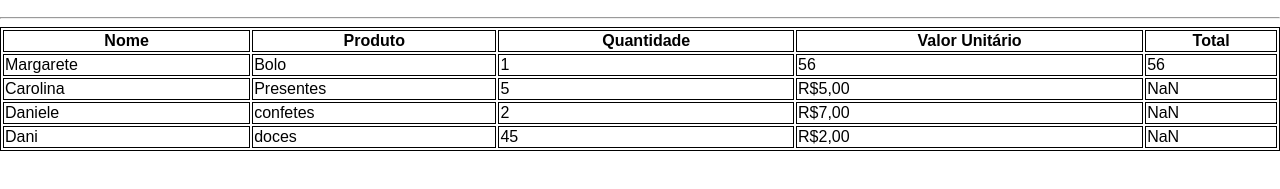
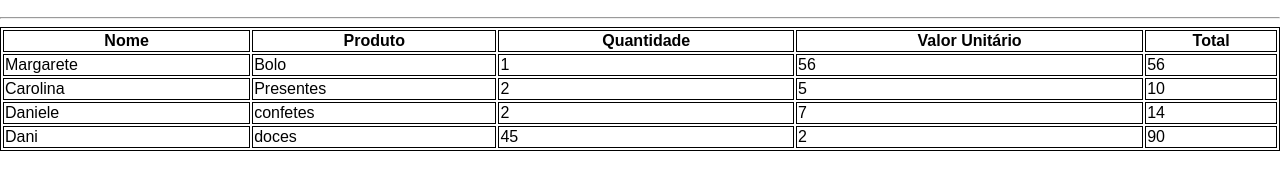
Before and after one commit to Leox-wf/FazendoArte, a plain HTML site: page index.html in a window 1280 px wide. Shown: the part 183-372 px from the top of the page. Drawn offline with Linux system fonts and the light colour scheme.

Commit message:
Add files via upload

```diff
--- a/index.html
+++ b/index.html
@@ -1,5 +1,5 @@
 <!DOCTYPE html>
-<html lang="en">
+<html lang="pt-br">
 
 <head>
     <meta charset="UTF-8">
@@ -35,31 +35,31 @@
                         <td class="info-produto">Bolo</td>
                         <td class="info-qtde">1</td>
                         <td class="info-valor">56</td>
-                        <td class="info-total">56</td>
+                        <td class="info-total"></td>
                     </tr>
 
                     <tr class="cliente">
                         <td class="info-nome">Carolina</td>
                         <td class="info-produto">Presentes</td>
-                        <td class="info-qtde">5</td>
-                        <td class="info-valor">R$5,00</td>
-                        <td class="info-total">R$25,00</td>
+                        <td class="info-qtde">2</td>
+                        <td class="info-valor">5</td>
+                        <td class="info-total"></td>
                     </tr>
 
                     <tr class="cliente">
                         <td class="info-nome">Daniele</td>
                         <td class="info-produto">confetes</td>
                         <td class="info-qtde">2</td>
-                        <td class="info-valor">R$7,00</td>
-                        <td class="info-total">R$14,00</td>
+                        <td class="info-valor">7</td>
+                        <td class="info-total"></td>
                     </tr>
 
                     <tr class="cliente">
                         <td class="info-nome">Dani</td>
                         <td class="info-produto">doces</td>
                         <td class="info-qtde">45</td>
-                        <td class="info-valor">R$2,00</td>
-                        <td class="info-total">R$90,00</td>
+                        <td class="info-valor">2</td>
+                        <td class="info-total"></td>
                     </tr>
                 </tbody>
             </table>
--- a/js/calcula-total.js
+++ b/js/calcula-total.js
@@ -13,15 +13,22 @@ for (var count=0; count < clientes.length; count++){
     if(qtde<1 || isNaN(qtde)){
         //quantidade ok, avisa o usuario
         clientes[count].querySelector(".info-qtde").textContent = "qtde invalida!";
-        //clientes[count].style.color="red";
-        clientes[count].style.backgroundColor="red";
+        clientes[count].querySelector.info-qtde.toLocalString('pt-BR',{style:'currency',currency:'BRL'});
+        clientes[count].querySelector("info-qtde").style.color="red";
+        //clientes[count].style.backgroundColor="red";
     }else{
+
+        if(unitario <= 0 || isNaN(unitario)){
+            clientes[count].querySelector(".info-total").textContent ="Valor invalido"
+            clientes[count].style.backgroundColor="red";
+        }else{
         //Quantidade ok, prossegue
         //calcula o valor total da encomenda
         clientes[count].querySelector(".info-total").textContent = calculaTotal(qtde,unitario);
+        }
     }
 
-    //calcula o valor totaç da encomenda
+    //calcula o valor total da encomenda
     //1º teste clientes[count].querySelector(".info-total").textContent = qtde * unitario;
     //2º teste clientes[count].querySelector(".info-total").textContent = calculaTotal(qtde,unitario);
 
```
